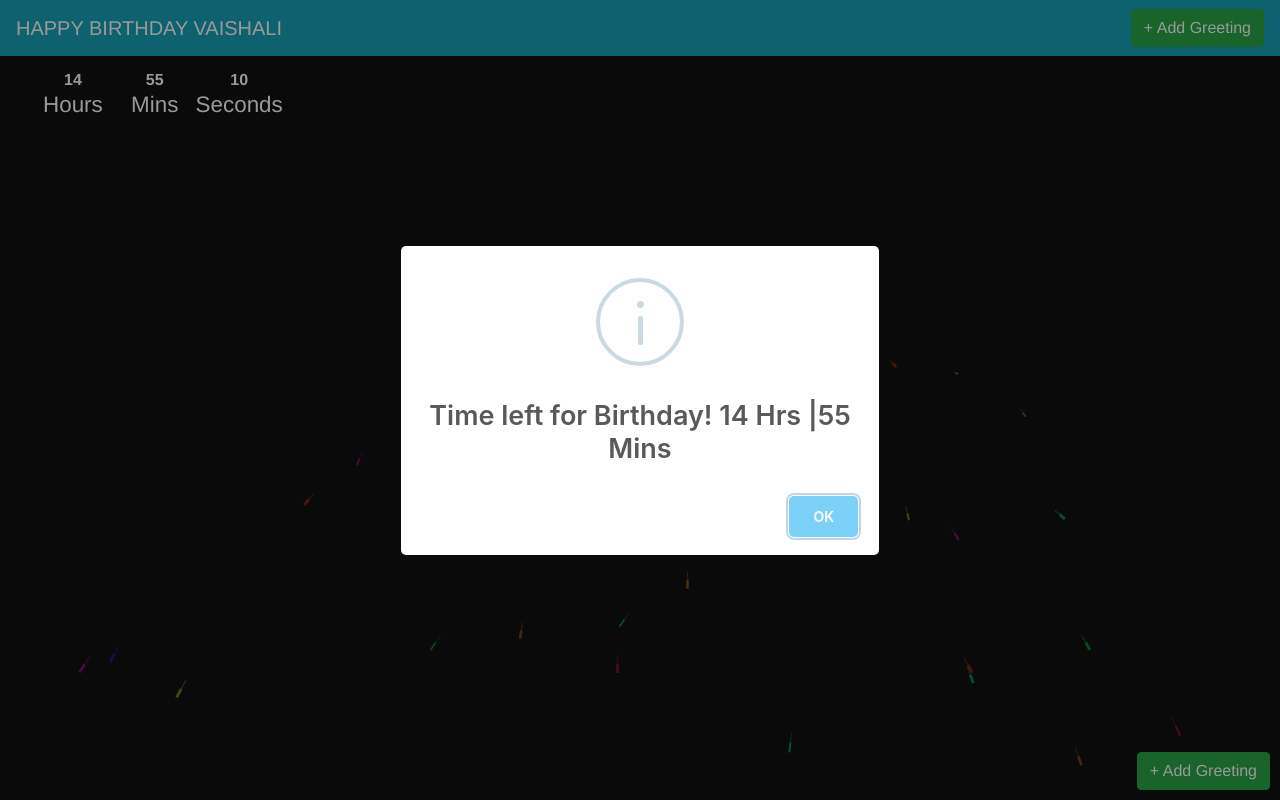
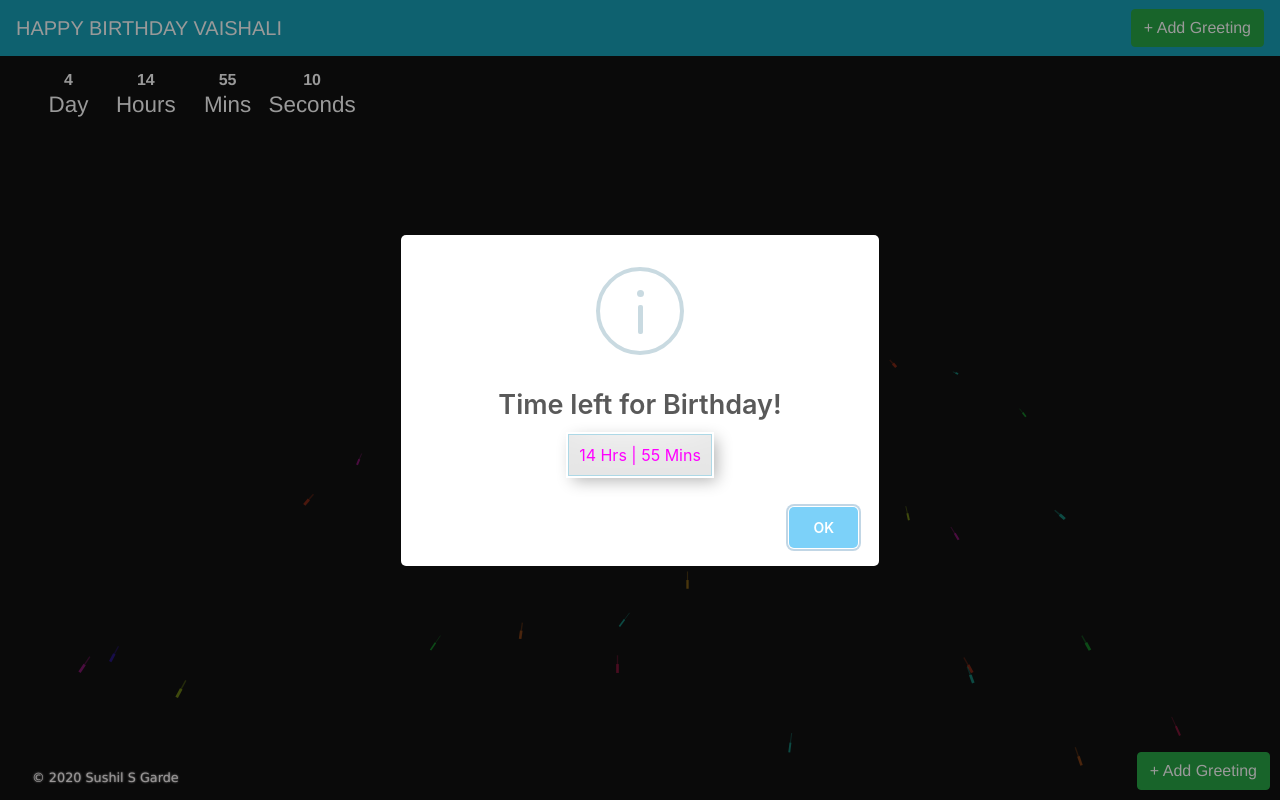
Before and after one commit to sushilgarde/birthday, a Vue app in the folder client/: page / in a window 1280 px wide. Built offline with nearby package versions, Linux system fonts and the light colour scheme.

Commit message:
minor adjustment

```diff
--- a/client/src/App.vue
+++ b/client/src/App.vue
@@ -9,6 +9,7 @@
 // import HelloWorld from './components/HelloWorld.vue'
 import Navbar from './components/Navbar.vue'
 import $ from 'jquery'
+import swal from 'sweetalert'
 
 export default {
   name: 'App',
@@ -56,7 +57,9 @@ export default {
 
     $(document).ready(function(){
       swal({
-            title: `Time left for Birthday! ${hoursEl.innerHTML } Hrs |${minsEl.innerHTML } Mins`,
+            title:'Time left for Birthday!',
+            html:true,
+            text: `${hoursEl.innerHTML } Hrs | ${minsEl.innerHTML } Mins`,
             icon: "info",
             dangerMode: false,
         })
@@ -84,4 +87,15 @@ export default {
   background: #333744!important;
   height: 100vh;
 }
+
+.swal-text{
+  color: magenta;
+  border: 1px solid lightblue;
+  padding: 10px;
+  box-shadow:
+       inset 0 -3em 3em rgba(0,0,0,0.1),
+             0 0  0 2px rgb(255,255,255),
+             0.3em 0.3em 1em rgba(0,0,0,0.3);
+}
+
 </style>
--- a/client/src/components/MainPage.vue
+++ b/client/src/components/MainPage.vue
@@ -2,6 +2,7 @@
   <div>
     <b-button @click="$router.push('/add-greeting')" style='z-index:1000; position:fixed; right: 10px; bottom: 10px' variant='success'> + Add Greeting</b-button>
     <canvas id="c"></canvas>
+    <p style='left: 2rem; bottom:2rem; font-size: 80%; color:#FFFAFA'>&#169; 2020 Sushil S Garde</p>
   </div>
 </template>
 
--- a/client/src/components/Timer.vue
+++ b/client/src/components/Timer.vue
@@ -1,8 +1,8 @@
 <template>
   <div class="countdown" style="position: fixed; z-index:1000; height: 10px">
-    <div class="counter-el days-c" style='display: none'>
+    <div class="counter-el days-c">
       <p class="big-text" id="days">25</p>
-      <span>Days</span>
+      <span>Day</span>
     </div>
     <div class="counter-el hours-c">
       <p class="big-text" id="hours">23</p>
```
